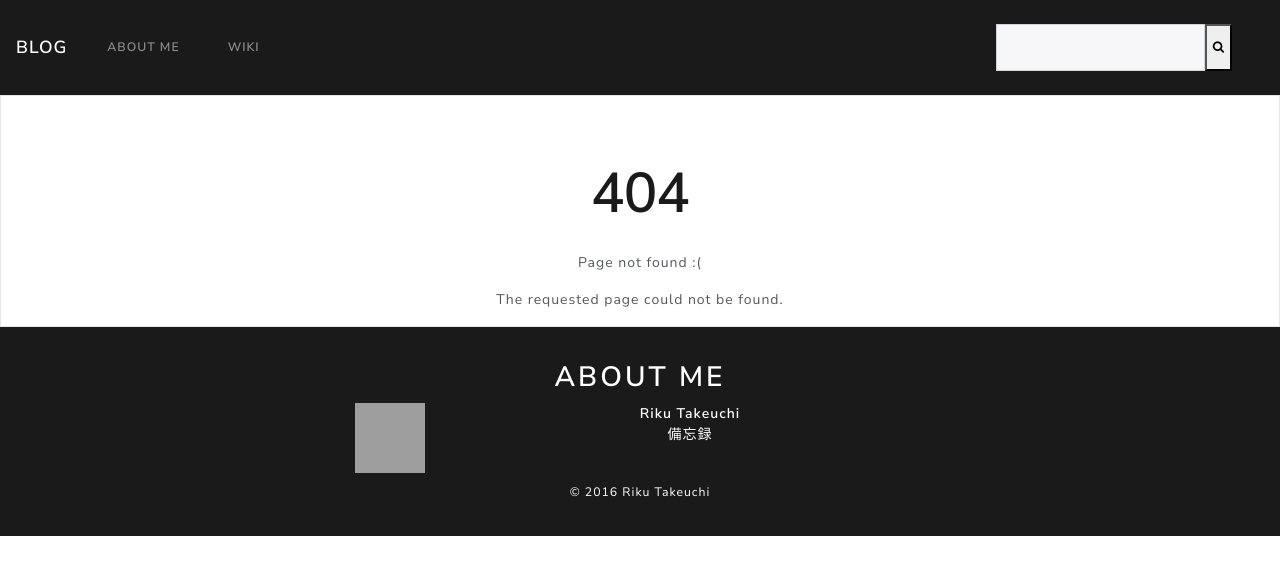
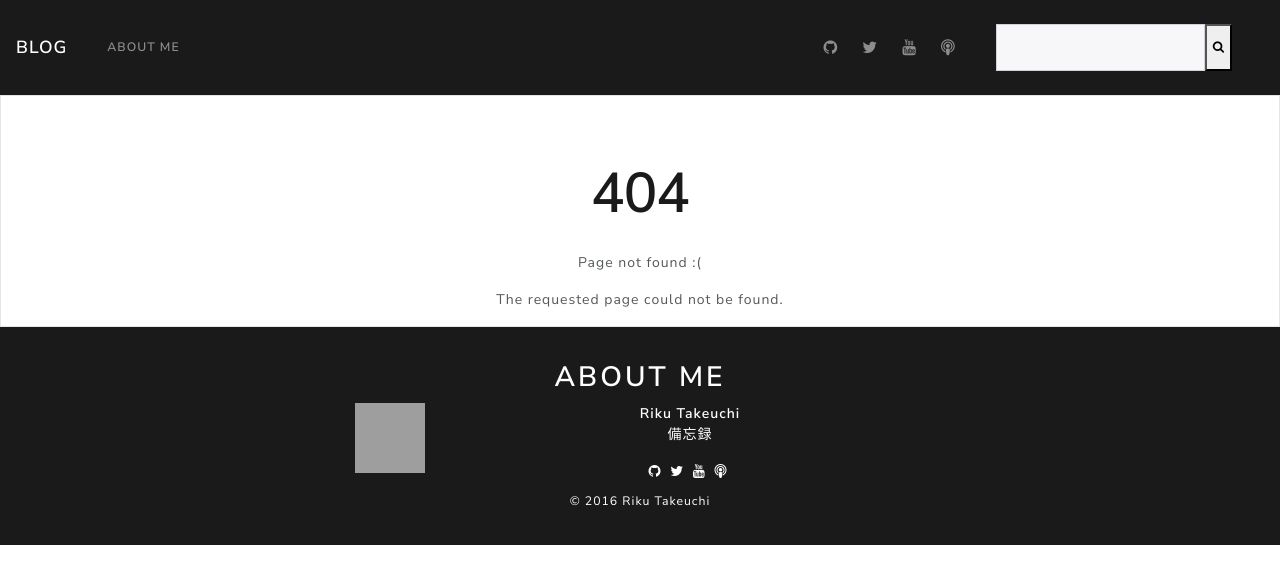
Before and after one commit to rikuson/rikuson, a Jekyll site: the page built from 404.html, in a window 1280 px wide. Shown: the top 584 px of the page. Built offline with Jekyll 4.4.1, drawn with Linux system fonts in a browser that asks for light colours; nearby versions of some CDN libraries; a script that is not in the unit is left out; grey boxes are pictures that could not be loaded.

Commit message:
feat: add sns link

```diff
--- a/_includes/footer_content.html
+++ b/_includes/footer_content.html
@@ -1,4 +1,3 @@
-
 <h2 class="text-white">About Me</h2>
 <div class="row mb-2">
 	<div class="col-sm-2">
@@ -9,5 +8,9 @@
 			<dt>{{ site.username }}</dt>
 			<dd>{{ site.description }}</dd>
 		</dl>
-	</div>
+    <a class="text-white mr-1" href="https://github.com/rikuson"><i class="fa fa-github"></i></a>
+    <a class="text-white mr-1" href="https://x.com/rikson_en"><i class="fa fa-twitter"></i></a>
+    <a class="text-white mr-1" href="https://www.youtube.com/@rikson_en"><i class="fa fa-youtube"></i></a>
+    <a class="text-white mr-1" href="https://podcasters.spotify.com/pod/show/waotw"><i class="fa fa-podcast"></i></a>
+  </div>
 </div>
--- a/_includes/header_content.html
+++ b/_includes/header_content.html
@@ -1,5 +1,10 @@
 <ul class="navbar-nav mr-auto">
   <li class="nav-item"><a class="nav-link" href="{{ '/about/' | relative_url }}">About Me</a></li>
-  <li class="nav-item"><a class="nav-link" href="https://github.com/rikuson/rikuson/wiki">Wiki</a></li>
+</ul>
+<ul class="navbar-nav mr-4" style="font-size: 1rem;">
+  <li class="nav-item mr-2"><a class="nav-link" href="https://github.com/rikuson"><i class="fa fa-github"></i></a></li>
+  <li class="nav-item mr-2"><a class="nav-link" href="https://x.com/rikson_en"><i class="fa fa-twitter"></i></a></li>
+  <li class="nav-item mr-2"><a class="nav-link" href="https://www.youtube.com/@rikson_en"><i class="fa fa-youtube"></i></a></li>
+  <li class="nav-item mr-2"><a class="nav-link" href="https://podcasters.spotify.com/pod/show/waotw"><i class="fa fa-podcast"></i></a></li>
 </ul>
 <div class="nav-item">{% include search_box.html %}</div>
```
